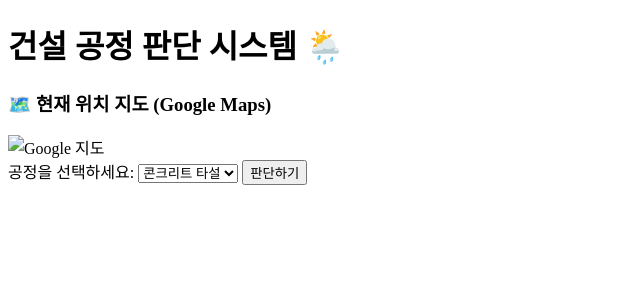
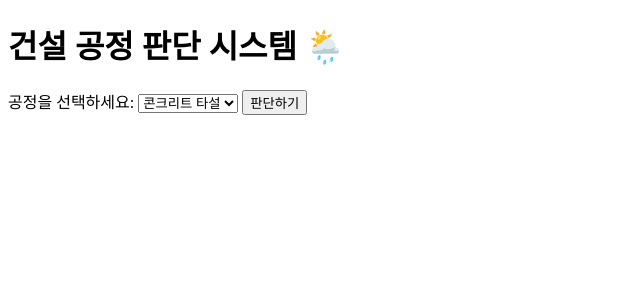
Before and after one commit to MinDongHyeon0202/weather-check, a Flask app: page / in a window 1280 px wide. Shown: the top 300 px of the page, without its empty margins (0-640 px from the left). Run offline with Flask 3, Linux system fonts and the light colour scheme; some libraries are stand-ins or nearby versions.

Commit message:
Update index.html

```diff
--- a/templates/index.html
+++ b/templates/index.html
@@ -14,14 +14,6 @@
       <p>📍 현재 위치: <strong>{{ location }}</strong></p>
     {% endif %}
 
-    {% if lat and lon and gmap_key %}
-      <h3>🗺️ 현재 위치 지도 (Google Maps)</h3>
-      <img
-        src="https://maps.googleapis.com/maps/api/staticmap?center={{ lat }},{{ lon }}&zoom=14&size=600x300&markers=color:red%7Clabel:A%7C{{ lat }},{{ lon }}&key={{ gmap_key }}"
-        alt="Google 지도"
-      />
-    {% endif %}
-
     <form method="POST">
       <label for="task">공정을 선택하세요:</label>
       <select name="task" id="task" required>
@@ -30,6 +22,7 @@
         {% endfor %}
       </select>
 
+      <!-- 숨은 위경도 필드 -->
       <input type="hidden" name="lat" id="lat" />
       <input type="hidden" name="lon" id="lon" />
 
```
